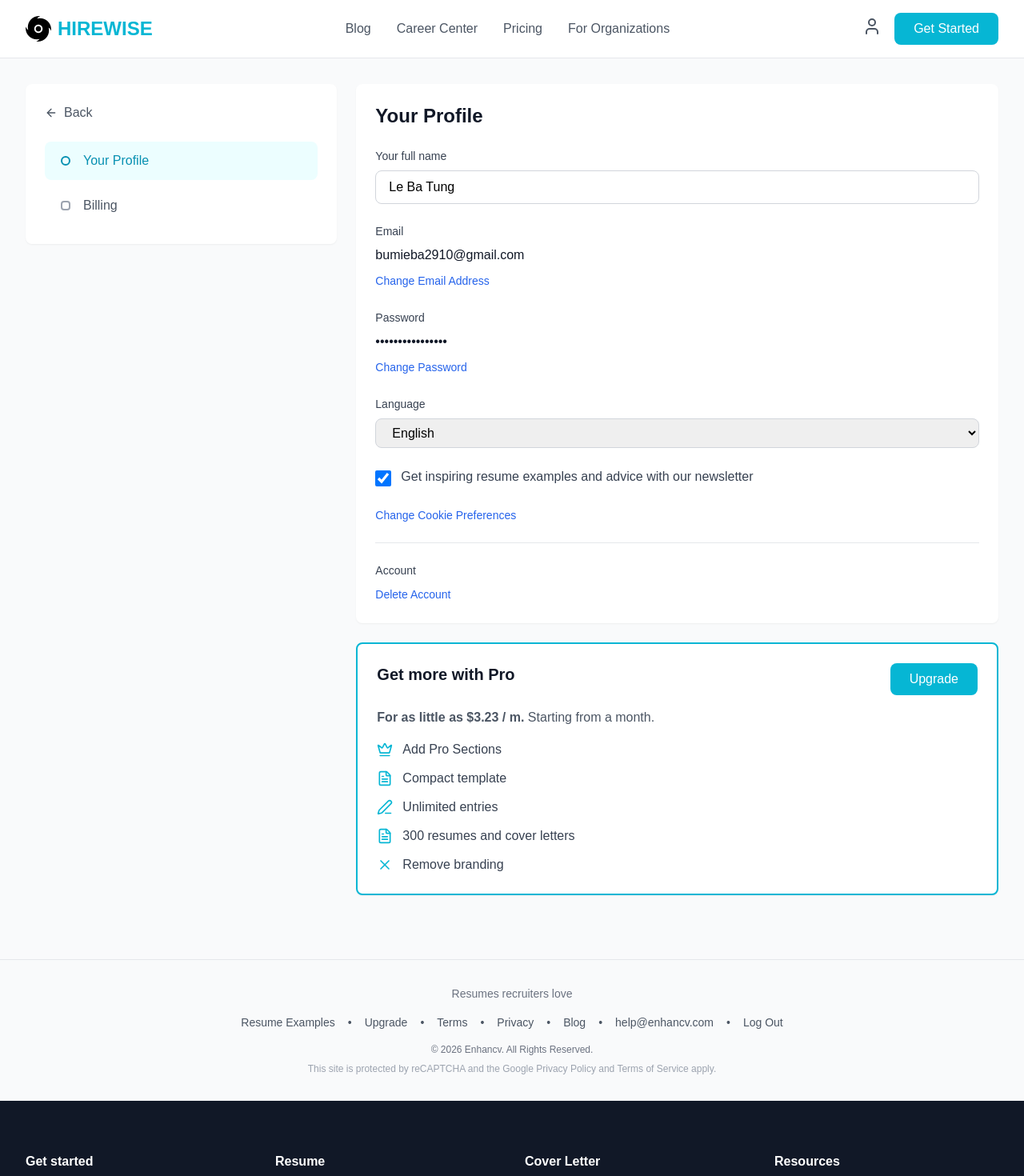
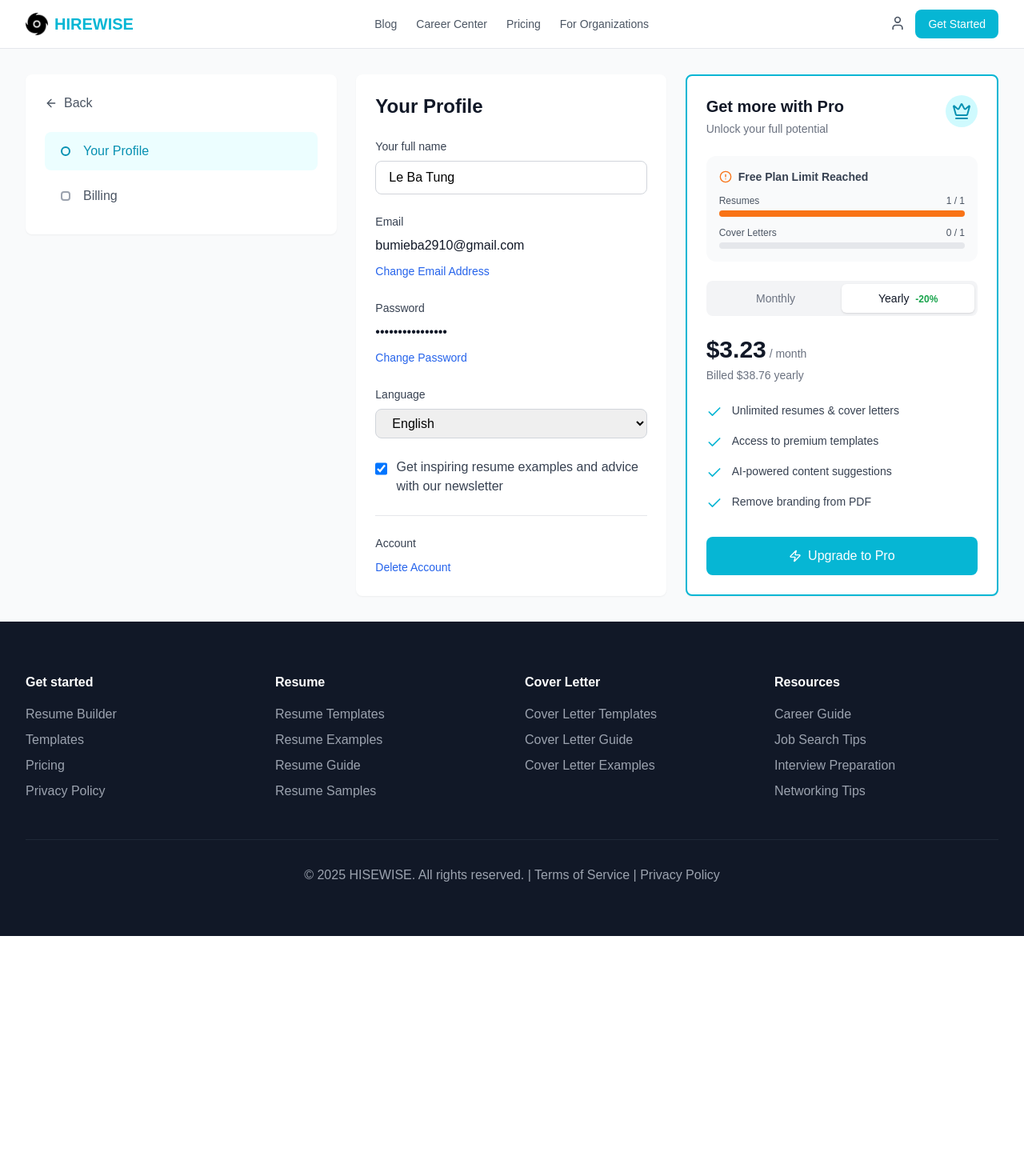
Before and after one commit to LEBATUNG2910/COS40005, a React (Vite) app in the folder frontend/: page /account in a window 1280 px wide. Shown: the top 1470 px of the page at 80% size. After the commit the page ends 1170 px from the top, so only its background shows below. Built offline with nearby package versions, Linux system fonts and the light colour scheme; a web font is replaced by a local one.

Commit message:
update header, account

```diff
--- a/frontend/src/app/account/account.jsx
+++ b/frontend/src/app/account/account.jsx
@@ -1,6 +1,6 @@
 import { useState } from "react";
 import { motion } from "framer-motion";
-import { ArrowLeft, Crown, FileText, Edit3, X } from "lucide-react";
+import { ArrowLeft, Crown, FileText, Edit3, X, Check, Zap, AlertCircle } from "lucide-react";
 
 function Account() {
   const [fullName, setFullName] = useState("Le Ba Tung");
@@ -8,10 +8,11 @@
   const [language, setLanguage] = useState("English");
   const [newsletter, setNewsletter] = useState(true);
 
+  // New state for the Pro Card functions
+  const [billingCycle, setBillingCycle] = useState("yearly");
+
   return (
-    <div className="min-h-screen bg-gray-50">
-      {/* Header would go here */}
-
+    <div className="bg-gray-50">
       <div className="max-w-7xl mx-auto px-4 sm:px-6 lg:px-8 py-8">
         <div className="grid grid-cols-1 lg:grid-cols-3 gap-6">
 
@@ -49,13 +50,13 @@
           </div>
 
           {/* Main Content */}
-          <div className="lg:col-span-2 space-y-6">
+          <div className="lg:col-span-2 flex flex-col xl:flex-row gap-6">
 
             {/* Profile Section */}
             <motion.div
               initial={{ opacity: 0, y: 20 }}
               animate={{ opacity: 1, y: 0 }}
-              className="bg-white rounded-lg shadow-sm p-6"
+              className="flex-1 bg-white rounded-lg shadow-sm p-6 h-full"
             >
               <h1 className="text-2xl font-bold text-gray-900 mb-6">Your Profile</h1>
 
@@ -127,11 +128,6 @@
                 </label>
               </div>
 
-              <button className="text-blue-600 hover:text-blue-700 text-sm font-medium mb-6">
-                Change Cookie Preferences
-              </button>
-
-              {/* Delete Account */}
               <div className="pt-6 border-t border-gray-200">
                 <h3 className="text-sm font-medium text-gray-700 mb-2">Account</h3>
                 <button className="text-blue-600 hover:text-blue-700 text-sm font-medium">
@@ -145,75 +141,102 @@
               initial={{ opacity: 0, y: 20 }}
               animate={{ opacity: 1, y: 0 }}
               transition={{ delay: 0.1 }}
-              className="bg-white rounded-lg shadow-sm border-2 border-cyan-500 p-6"
+              // Added h-full and flex column layout to distribute content
+              className="flex-1 bg-white rounded-lg shadow-sm border-2 border-cyan-500 p-6 h-full flex flex-col"
             >
-              <div className="flex items-start justify-between mb-4">
-                <h2 className="text-xl font-bold text-gray-900">Get more with Pro</h2>
-                <button className="bg-cyan-500 hover:bg-cyan-600 text-white px-6 py-2 rounded-lg transition font-medium">
-                  Upgrade
+              <div className="flex items-start justify-between mb-6">
+                <div>
+                    <h2 className="text-xl font-bold text-gray-900">Get more with Pro</h2>
+                    <p className="text-sm text-gray-500 mt-1">Unlock your full potential</p>
+                </div>
+                <div className="bg-cyan-100 p-2 rounded-full">
+                    <Crown className="w-6 h-6 text-cyan-600" />
+                </div>
+              </div>
+
+              {/* NEW: Usage Stats (Adds height and context) */}
+              <div className="bg-gray-50 rounded-xl p-4 mb-6">
+                <div className="flex items-center gap-2 mb-3">
+                    <AlertCircle className="w-4 h-4 text-orange-500" />
+                    <span className="text-sm font-semibold text-gray-700">Free Plan Limit Reached</span>
+                </div>
+
+                <div className="mb-3">
+                    <div className="flex justify-between text-xs text-gray-600 mb-1">
+                        <span>Resumes</span>
+                        <span>1 / 1</span>
+                    </div>
+                    <div className="w-full bg-gray-200 rounded-full h-2">
+                        <div className="bg-orange-500 h-2 rounded-full w-full"></div>
+                    </div>
+                </div>
+
+                <div>
+                    <div className="flex justify-between text-xs text-gray-600 mb-1">
+                        <span>Cover Letters</span>
+                        <span>0 / 1</span>
+                    </div>
+                    <div className="w-full bg-gray-200 rounded-full h-2">
+                        <div className="bg-gray-300 h-2 rounded-full w-0"></div>
+                    </div>
+                </div>
+              </div>
+
+              {/* NEW: Billing Cycle Toggle */}
+              <div className="bg-gray-100 p-1 rounded-lg flex mb-6">
+                <button
+                    onClick={() => setBillingCycle('monthly')}
+                    className={`flex-1 py-2 text-sm font-medium rounded-md transition ${billingCycle === 'monthly' ? 'bg-white shadow text-gray-900' : 'text-gray-500 hover:text-gray-900'}`}
+                >
+                    Monthly
+                </button>
+                <button
+                    onClick={() => setBillingCycle('yearly')}
+                    className={`flex-1 py-2 text-sm font-medium rounded-md transition ${billingCycle === 'yearly' ? 'bg-white shadow text-gray-900' : 'text-gray-500 hover:text-gray-900'}`}
+                >
+                    Yearly <span className="text-xs text-green-600 font-bold ml-1">-20%</span>
                 </button>
               </div>
 
-              <p className="text-gray-600 mb-4">
-                <span className="font-semibold">For as little as $3.23 / m.</span> Starting from a month.
-              </p>
+              {/* Price Display */}
+              <div className="mb-6">
+                 <p className="text-3xl font-bold text-gray-900">
+                    {billingCycle === 'yearly' ? '$3.23' : '$5.00'}
+                    <span className="text-sm font-normal text-gray-500"> / month</span>
+                 </p>
+                 <p className="text-sm text-gray-500 mt-1">
+                    {billingCycle === 'yearly' ? 'Billed $38.76 yearly' : 'Billed monthly'}
+                 </p>
+              </div>
 
-              <ul className="space-y-3">
-                <li className="flex items-center gap-3">
-                  <Crown className="w-5 h-5 text-cyan-500 flex-shrink-0" />
-                  <span className="text-gray-700">Add Pro Sections</span>
+              {/* Features List */}
+              <ul className="space-y-4 mb-8 flex-grow">
+                <li className="flex items-start gap-3">
+                  <Check className="w-5 h-5 text-cyan-500 flex-shrink-0 mt-0.5" />
+                  <span className="text-gray-700 text-sm">Unlimited resumes & cover letters</span>
                 </li>
-                <li className="flex items-center gap-3">
-                  <FileText className="w-5 h-5 text-cyan-500 flex-shrink-0" />
-                  <span className="text-gray-700">Compact template</span>
+                <li className="flex items-start gap-3">
+                  <Check className="w-5 h-5 text-cyan-500 flex-shrink-0 mt-0.5" />
+                  <span className="text-gray-700 text-sm">Access to premium templates</span>
                 </li>
-                <li className="flex items-center gap-3">
-                  <Edit3 className="w-5 h-5 text-cyan-500 flex-shrink-0" />
-                  <span className="text-gray-700">Unlimited entries</span>
+                <li className="flex items-start gap-3">
+                  <Check className="w-5 h-5 text-cyan-500 flex-shrink-0 mt-0.5" />
+                  <span className="text-gray-700 text-sm">AI-powered content suggestions</span>
                 </li>
-                <li className="flex items-center gap-3">
-                  <FileText className="w-5 h-5 text-cyan-500 flex-shrink-0" />
-                  <span className="text-gray-700">300 resumes and cover letters</span>
-                </li>
-                <li className="flex items-center gap-3">
-                  <X className="w-5 h-5 text-cyan-500 flex-shrink-0" />
-                  <span className="text-gray-700">Remove branding</span>
+                <li className="flex items-start gap-3">
+                  <Check className="w-5 h-5 text-cyan-500 flex-shrink-0 mt-0.5" />
+                  <span className="text-gray-700 text-sm">Remove branding from PDF</span>
                 </li>
               </ul>
+
+              <button className="w-full bg-cyan-500 hover:bg-cyan-600 text-white py-3 rounded-lg transition font-medium flex items-center justify-center gap-2">
+                <Zap className="w-4 h-4" />
+                Upgrade to Pro
+              </button>
             </motion.div>
           </div>
         </div>
       </div>
-
-      {/* Footer */}
-      <footer className="border-t border-gray-200 mt-12 py-8">
-        <div className="max-w-7xl mx-auto px-4 sm:px-6 lg:px-8">
-          <p className="text-center text-gray-500 text-sm mb-4">
-            Resumes recruiters love
-          </p>
-          <div className="flex flex-wrap justify-center gap-4 text-sm text-gray-600">
-            <a href="#" className="hover:text-gray-900">Resume Examples</a>
-            <span>•</span>
-            <a href="#" className="hover:text-gray-900">Upgrade</a>
-            <span>•</span>
-            <a href="#" className="hover:text-gray-900">Terms</a>
-            <span>•</span>
-            <a href="#" className="hover:text-gray-900">Privacy</a>
-            <span>•</span>
-            <a href="#" className="hover:text-gray-900">Blog</a>
-            <span>•</span>
-            <a href="#" className="hover:text-gray-900">help@enhancv.com</a>
-            <span>•</span>
-            <a href="#" className="hover:text-gray-900">Log Out</a>
-          </div>
-          <p className="text-center text-gray-500 text-xs mt-4">
-            © 2026 Enhancv. All Rights Reserved.
-          </p>
-          <p className="text-center text-gray-400 text-xs mt-2">
-            This site is protected by reCAPTCHA and the Google Privacy Policy and Terms of Service apply.
-          </p>
-        </div>
-      </footer>
     </div>
   );
 }
--- a/frontend/src/components/header.jsx
+++ b/frontend/src/components/header.jsx
@@ -3,11 +3,13 @@
 import { motion, AnimatePresence } from "framer-motion";
 import { Link } from "react-router-dom";
 import { useState } from "react";
-import { Menu, X, User } from "lucide-react";
+import { Menu, X, User, ChevronDown } from "lucide-react";
 
 function Header() {
   const [isMobileMenuOpen, setIsMobileMenuOpen] = useState(false);
   const [isUserMenuOpen, setIsUserMenuOpen] = useState(false);
+  // New state for mobile user submenu
+  const [isMobileUserSubmenuOpen, setIsMobileUserSubmenuOpen] = useState(false);
 
   // Define nav links in one place
   const navLinks = [
@@ -24,26 +26,26 @@
       transition={{ duration: 0.5 }}
       className="sticky top-0 z-50 bg-white/95 backdrop-blur-md border-b border-gray-200 relative"
     >
-      <div className="max-w-7xl mx-auto px-4 sm:px-6 lg:px-8 py-4">
+      <div className="max-w-7xl mx-auto px-4 sm:px-6 lg:px-8 py-3">
         <div className="flex items-center justify-between">
 
           {/* --- Logo --- */}
-          <Link to="/" className="flex items-center text-2xl font-bold">
+          <Link to="/" className="flex items-center text-xl font-bold">
             <img
               src="/typhoon.png"
               alt="HireWise Logo"
-              className="h-8 w-auto mr-2"
+              className="h-7 w-auto mr-2"
             />
             <span className="text-cyan-500">HIREWISE</span>
           </Link>
 
           {/* --- Desktop Nav --- */}
-          <nav className="hidden md:flex items-center gap-8">
+          <nav className="hidden md:flex items-center gap-6">
             {navLinks.map((link) => (
               <Link
                 key={link.title}
                 to={link.path}
-                className="text-gray-600 hover:text-black transition"
+                className="text-sm font-medium text-gray-600 hover:text-black transition"
               >
                 {link.title}
               </Link>
@@ -51,17 +53,17 @@
           </nav>
 
           {/* --- Desktop Auth Buttons --- */}
-          <div className="hidden md:flex items-center gap-4">
+          <div className="hidden md:flex items-center gap-3">
             <div
               className="relative"
               onMouseEnter={() => setIsUserMenuOpen(true)}
               onMouseLeave={() => setIsUserMenuOpen(false)}
             >
-              <button className="text-gray-600 hover:text-black transition">
-                <User/>
+              <button className="text-gray-600 hover:text-black transition pt-1">
+                <User className="w-5 h-5"/>
               </button>
 
-              {/* User Dropdown Menu */}
+              {/* Desktop User Dropdown Menu */}
               <AnimatePresence>
                 {isUserMenuOpen && (
                   <motion.div
@@ -73,13 +75,13 @@
                   >
                     <Link
                       to="/account"
-                      className="block px-4 py-2 text-gray-700 hover:bg-gray-100 transition"
+                      className="block px-4 py-2 text-sm text-gray-700 hover:bg-gray-100 transition"
                     >
                       Account
                     </Link>
                     <Link
                       to="/auth"
-                      className="block px-4 py-2 text-gray-700 hover:bg-gray-100 transition"
+                      className="block px-4 py-2 text-sm text-gray-700 hover:bg-gray-100 transition"
                     >
                       Logout
                     </Link>
@@ -87,8 +89,9 @@
                 )}
               </AnimatePresence>
             </div>
+
             <Link to="/process">
-              <button className="bg-cyan-500 hover:bg-cyan-600 text-white px-6 py-2 rounded-lg transition font-medium">
+              <button className="bg-cyan-500 hover:bg-cyan-600 text-white px-4 py-2 text-sm rounded-lg transition font-medium">
                 Get Started
               </button>
             </Link>
@@ -121,28 +124,64 @@
                 <Link
                   key={link.title}
                   to={link.path}
-                  className="py-2 px-3 rounded hover:bg-gray-100 transition text-black"
+                  className="py-2 px-3 rounded hover:bg-gray-100 transition text-black text-sm"
                   onClick={() => setIsMobileMenuOpen(false)}
                 >
                   {link.title}
                 </Link>
               ))}
 
-              {/* Mobile Auth */}
-              <div className="border-t border-gray-100 my-2"></div>
-              <Link
-                to="/auth"
-                onClick={() => setIsMobileMenuOpen(false)}
-                className="py-2 px-3 rounded hover:bg-gray-100 transition text-black text-left"
-              >
-                Sign in
-              </Link>
+
+
+              {/* --- Mobile User Dropdown Toggle --- */}
+              <div>
+                <button
+                  onClick={() => setIsMobileUserSubmenuOpen(!isMobileUserSubmenuOpen)}
+                  className="w-full flex items-center justify-between py-2 px-3 rounded hover:bg-gray-100 transition text-black text-sm font-medium"
+                >
+                  <div className="flex items-center gap-2">
+                    <User className="w-4 h-4" />
+                  </div>
+                  <ChevronDown
+                    className={`w-4 h-4 text-gray-500 transition-transform duration-200 ${
+                      isMobileUserSubmenuOpen ? "rotate-180" : ""
+                    }`}
+                  />
+                </button>
+
+                {/* Submenu Items */}
+                <AnimatePresence>
+                  {isMobileUserSubmenuOpen && (
+                    <motion.div
+                      initial={{ height: 0, opacity: 0 }}
+                      animate={{ height: "auto", opacity: 1 }}
+                      exit={{ height: 0, opacity: 0 }}
+                      className="overflow-hidden bg-gray-50 rounded-lg mt-1"
+                    >
+                      <Link
+                        to="/account"
+                        onClick={() => setIsMobileMenuOpen(false)}
+                        className="block py-2 px-3 pl-9 text-sm text-gray-600 hover:text-black hover:bg-gray-100 transition"
+                      >
+                        Account
+                      </Link>
+                      <Link
+                        to="/auth"
+                        onClick={() => setIsMobileMenuOpen(false)}
+                        className="block py-2 px-3 pl-9 text-sm text-gray-600 hover:text-black hover:bg-gray-100 transition"
+                      >
+                        Logout
+                      </Link>
+                    </motion.div>
+                  )}
+                </AnimatePresence>
+              </div>
 
               <Link to="/process" onClick={() => setIsMobileMenuOpen(false)}>
                 <motion.button
                   whileHover={{ scale: 1.02 }}
                   whileTap={{ scale: 0.98 }}
-                  className="bg-cyan-500 hover:bg-cyan-600 text-white px-6 py-2 rounded-lg transition font-medium w-full mt-2"
+                  className="bg-cyan-500 hover:bg-cyan-600 text-white px-4 py-2 text-sm rounded-lg transition font-medium w-full mt-4"
                 >
                   Get Started
                 </motion.button>
```
Also changed, not shown: frontend/src/components/template-showcase.jsx (+2 -5 lines).
